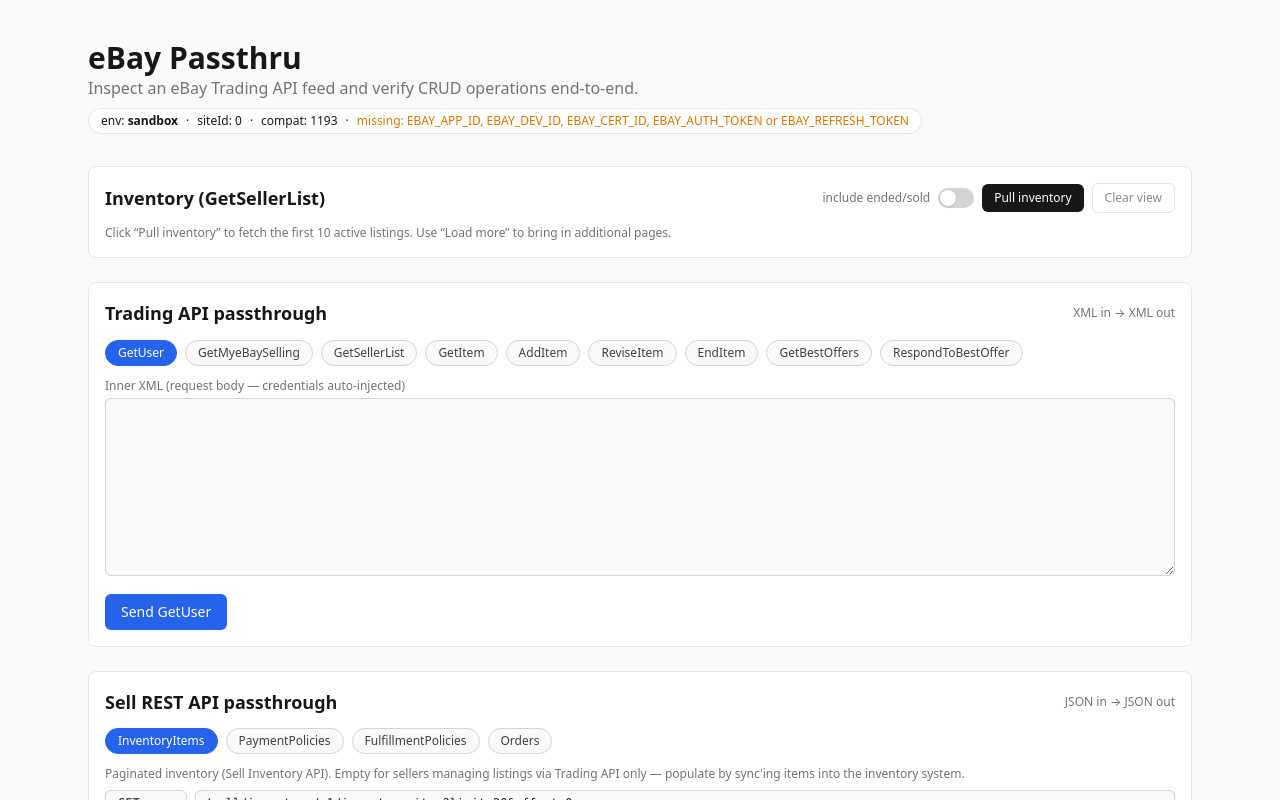
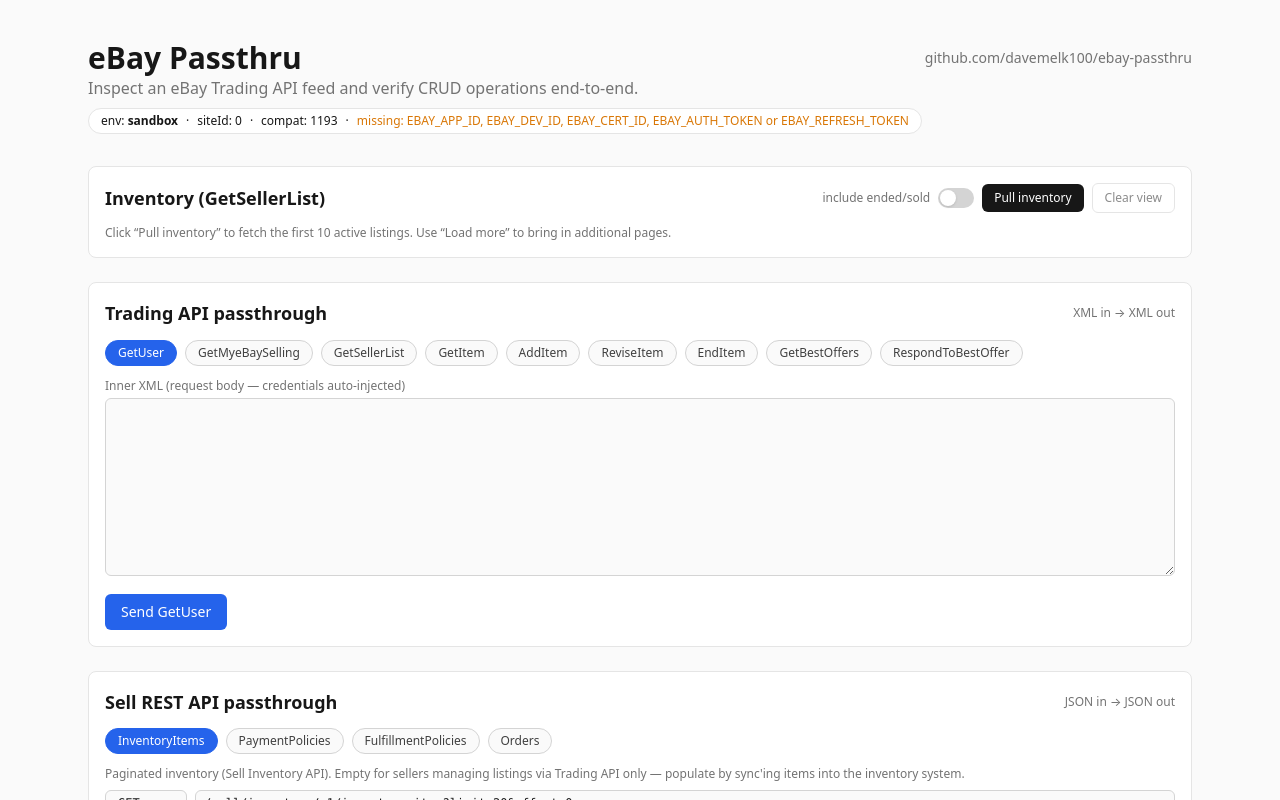
Before and after one commit to davemelk100/ebay-passthru, a Next.js app: page / in a window 1280 px wide. Shown: the top 800 px of the page. Built offline with nearby package versions, Linux system fonts and the light colour scheme.

Commit message:
Add GitHub repo link to header right-rail
Co-Authored-By: Claude Opus 4.7 (1M context) <noreply@anthropic.com>

```diff
--- a/app/page.tsx
+++ b/app/page.tsx
@@ -18,7 +18,17 @@ export default function Home() {
   return (
     <main className="mx-auto max-w-6xl px-6 py-10">
       <header className="mb-8">
-        <h1 className="text-3xl font-bold">eBay Passthru</h1>
+        <div className="flex items-center justify-between gap-4">
+          <h1 className="text-3xl font-bold">eBay Passthru</h1>
+          <a
+            href="https://github.com/davemelk100/ebay-passthru"
+            target="_blank"
+            rel="noreferrer"
+            className="text-sm text-neutral-500 hover:text-neutral-700 hover:underline dark:hover:text-neutral-200"
+          >
+            github.com/davemelk100/ebay-passthru
+          </a>
+        </div>
         <p className="text-neutral-500">
           Inspect an eBay Trading API feed and verify CRUD operations end-to-end.
         </p>
```
